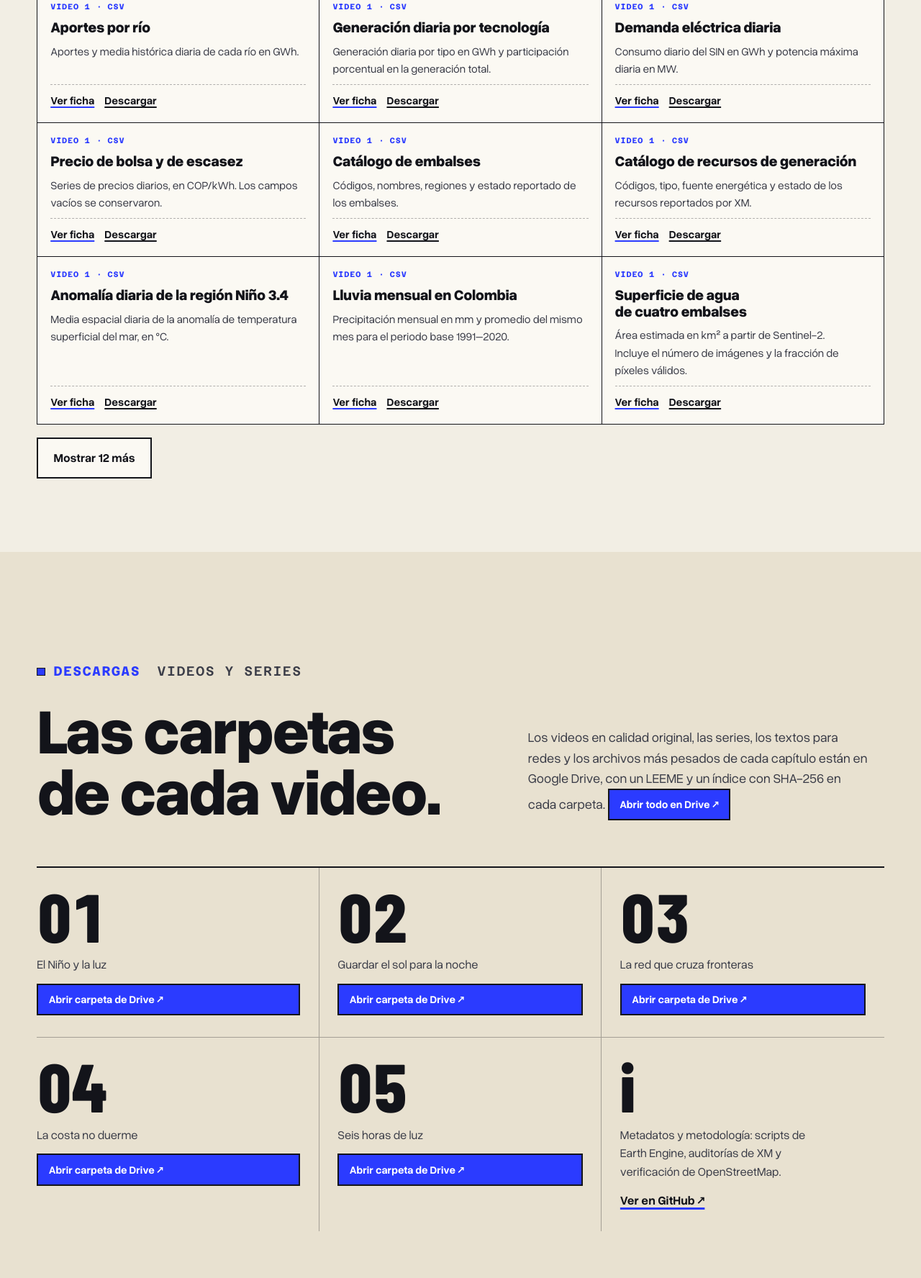
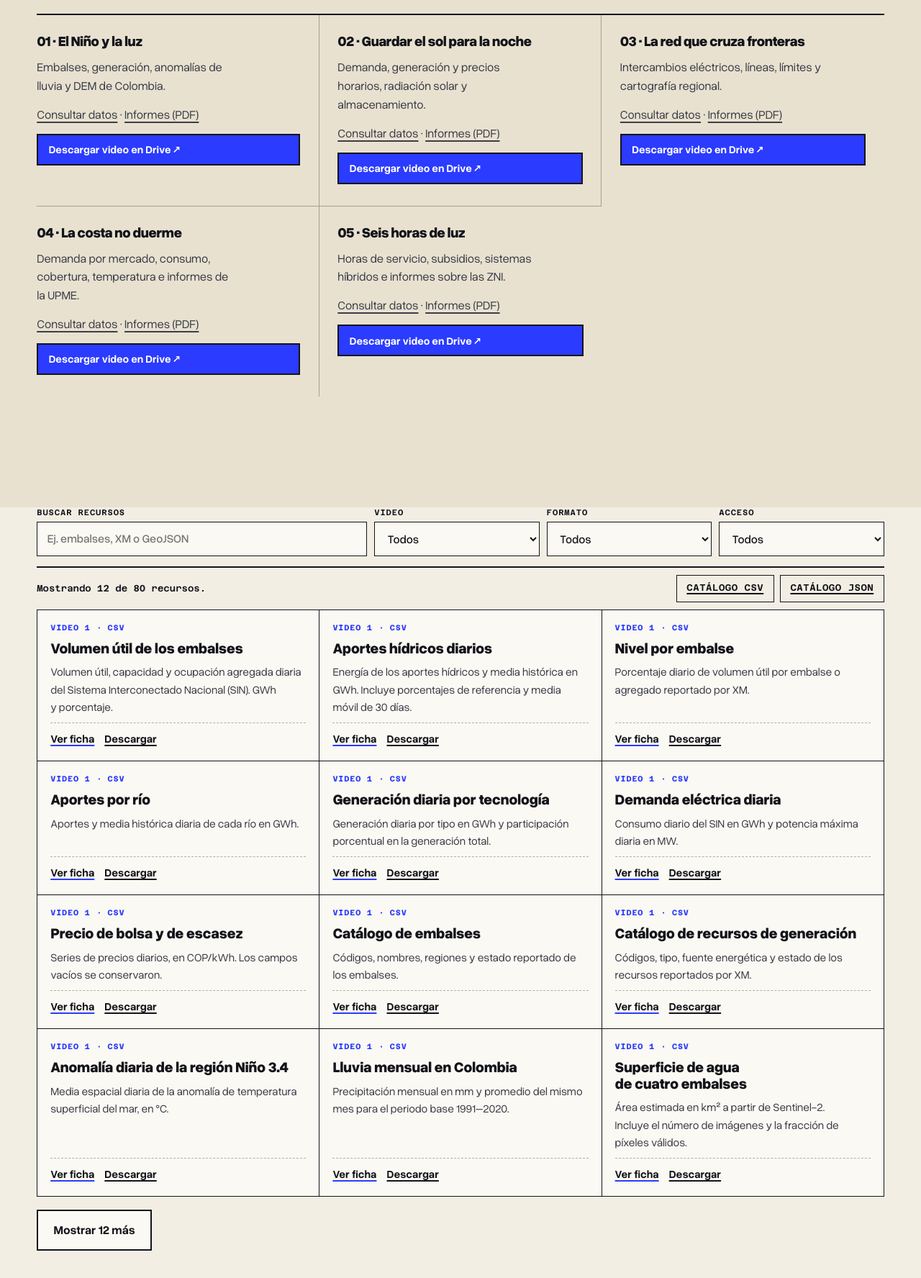
Before and after one commit to EzequielFP/video-isa-metadatos, a plain HTML site: page datos.html in a window 1280 px wide. Shown: the part 976-2752 px from the top of the page at 72% size. Drawn offline with Linux system fonts and the light colour scheme.

Commit message:
Organiza las descargas de datos por video

```diff
--- a/assets/js/catalogo.js
+++ b/assets/js/catalogo.js
@@ -52,7 +52,7 @@ function resourceDrive(entry) {
 
 function primaryAction(entry, className) {
   if (entry.path) return link("Descargar", entry.path, { download: true, className });
-  if (entry.storage === "source") return link("Abrir fuente", entry.sourceUrl, { className });
+  if (entry.storage === "source") return link(entry.format === "PDF" ? "Abrir PDF oficial" : "Abrir fuente", entry.sourceUrl, { className });
   const url = resourceDrive(entry);
   return url ? link("Abrir carpeta de datos", url, { className }) : null;
 }
@@ -230,8 +230,8 @@ async function setupDrive() {
     if (entries.length) render();
     for (const placeholder of document.querySelectorAll("[data-drive]")) {
       const key = placeholder.dataset.drive;
-      const url = driveUrl((key === "todo" ? drive.carpeta : drive.videos?.[key]) || "");
-      if (url) placeholder.replaceWith(link(key === "todo" ? "Abrir todo en Drive ↗" : "Abrir carpeta de Drive ↗", url, { className: "btn small solid" }));
+      const url = driveUrl(drive.videos?.[key]);
+      if (url) placeholder.replaceWith(link("Descargar video en Drive ↗", url, { className: "btn small solid" }));
     }
   } catch {
     // El acceso a los archivos directos permanece disponible.
--- a/datos.html
+++ b/datos.html
@@ -27,10 +27,24 @@
   <main id="contenido">
     <header class="page-head wrap">
       <p class="kicker"><b>Datos abiertos</b> Catálogo de recursos</p>
-      <h1 data-split>Todo lo que ves, descargable.</h1>
-      <p class="lede">Las series, los rásteres y las capas de los cinco capítulos, con su fuente, su cobertura temporal y su huella SHA-256 para verificar cada archivo.</p>
+      <h1 data-split>Datos de los cinco videos.</h1>
+      <p class="lede">Descarga tablas, mapas, modelos digitales de elevación (DEM) e informes. Cada ficha indica la fuente y, cuando aplica, la cobertura del archivo.</p>
     </header>
 
+    <section class="section on-paper2" aria-labelledby="capitulos">
+      <div class="wrap">
+        <div class="section-head">
+          <h2 class="display" id="capitulos" data-split>Descargas por video</h2>
+        </div>
+        <div class="stats tres">
+          <article class="stat"><h3>01 · El Niño y la luz</h3><p>Embalses, generación, anomalías de lluvia y DEM de Colombia.</p><p><a href="datos.html?video=1#catalogo">Consultar datos</a> · <a href="datos.html?video=1&amp;formato=PDF#catalogo">Informes (PDF)</a></p><span class="fine" data-drive="1"></span></article>
+          <article class="stat"><h3>02 · Guardar el sol para la noche</h3><p>Demanda, generación y precios horarios, radiación solar y almacenamiento.</p><p><a href="datos.html?video=2#catalogo">Consultar datos</a> · <a href="datos.html?video=2&amp;formato=PDF#catalogo">Informes (PDF)</a></p><span class="fine" data-drive="2"></span></article>
+          <article class="stat"><h3>03 · La red que cruza fronteras</h3><p>Intercambios eléctricos, líneas, límites y cartografía regional.</p><p><a href="datos.html?video=3#catalogo">Consultar datos</a> · <a href="datos.html?video=3&amp;formato=PDF#catalogo">Informes (PDF)</a></p><span class="fine" data-drive="3"></span></article>
+          <article class="stat"><h3>04 · La costa no duerme</h3><p>Demanda por mercado, consumo, cobertura, temperatura e informes de la UPME.</p><p><a href="datos.html?video=4#catalogo">Consultar datos</a> · <a href="datos.html?video=4&amp;formato=PDF#catalogo">Informes (PDF)</a></p><span class="fine" data-drive="4"></span></article>
+          <article class="stat"><h3>05 · Seis horas de luz</h3><p>Horas de servicio, subsidios, sistemas híbridos e informes sobre las ZNI.</p><p><a href="datos.html?video=5#catalogo">Consultar datos</a> · <a href="datos.html?video=5&amp;formato=PDF#catalogo">Informes (PDF)</a></p><span class="fine" data-drive="5"></span></article>
+        </div>
+      </div>
+    </section>
     <section class="wrap section tight" style="padding-top:0" id="catalogo" data-catalog aria-labelledby="catalog-title">
       <h2 class="sr-only" id="catalog-title">Catálogo de recursos</h2>
       <div class="catalog-tools">
@@ -45,23 +59,6 @@
       <noscript><p>Descarga el catálogo CSV o JSON para consultar los recursos.</p></noscript>
     </section>
 
-    <section class="section on-paper2" aria-labelledby="drive-title">
-      <div class="wrap">
-        <div class="section-head">
-          <p class="kicker"><b>Descargas</b> Videos y series</p>
-          <h2 class="display" id="drive-title" data-split>Las carpetas de cada video.</h2>
-          <p>Los videos en calidad original, las series, los textos para redes y los archivos más pesados de cada capítulo están en Google Drive, con un LEEME y un índice con SHA-256 en cada carpeta. <span data-drive="todo">Carpeta de Drive pendiente</span></p>
-        </div>
-        <div class="stats tres">
-          <article class="stat"><span class="num">01</span><p>El Niño y la luz</p><span class="fine" data-drive="1">Carpeta de Drive pendiente</span></article>
-          <article class="stat"><span class="num">02</span><p>Guardar el sol para la noche</p><span class="fine" data-drive="2">Carpeta de Drive pendiente</span></article>
-          <article class="stat"><span class="num">03</span><p>La red que cruza fronteras</p><span class="fine" data-drive="3">Carpeta de Drive pendiente</span></article>
-          <article class="stat"><span class="num">04</span><p>La costa no duerme</p><span class="fine" data-drive="4">Carpeta de Drive pendiente</span></article>
-          <article class="stat"><span class="num">05</span><p>Seis horas de luz</p><span class="fine" data-drive="5">Carpeta de Drive pendiente</span></article>
-          <article class="stat"><span class="num">i</span><p>Metadatos y metodología: scripts de Earth Engine, auditorías de XM y verificación de OpenStreetMap.</p><a class="text-link" href="https://github.com/EzequielFP/video-isa-metadatos/tree/main/metadatos">Ver en GitHub ↗</a></article>
-        </div>
-      </div>
-    </section>
   </main>
 
   <footer class="foot">
```
